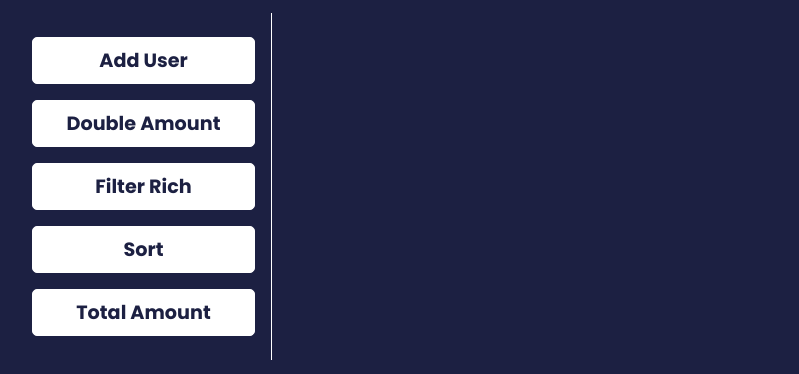
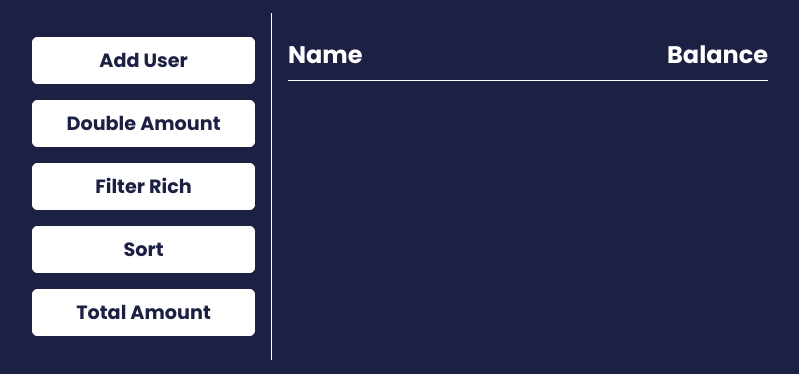
Before and after one commit to MNishita/Bank-App, a plain HTML site: page index.html in a window 1280 px wide. Both pictures are taken after a click on the button "Double Amount". Shown: the part 238-612 px from the top of the page, without its empty margins (240-1039 px from the left). Drawn offline with Linux system fonts and the light colour scheme.

Commit message:
updated name and balance headings

```diff
--- a/index.html
+++ b/index.html
@@ -18,9 +18,7 @@
             <button id="sort">Sort</button>
             <button id="total">Total Amount</button>
         </aside>
-        <main id="main">
-            <h2><strong>Name</strong> Balance</h2>
-        </main>
+        <main id="main"></main>
     </div>
     <script src="script.js"></script>
 </body>
--- a/script.js
+++ b/script.js
@@ -32,7 +32,7 @@ const addData = function(obj) {
 
 //Function update DOM
 const updateDOM = function(providedData = data) {
-    main.innerHTML = '';
+    main.innerHTML = '<h2><strong>Name</strong> Balance</h2>';
     providedData.forEach(item => {
         const element = document.createElement('div');
         element.classList.add('users');
```
